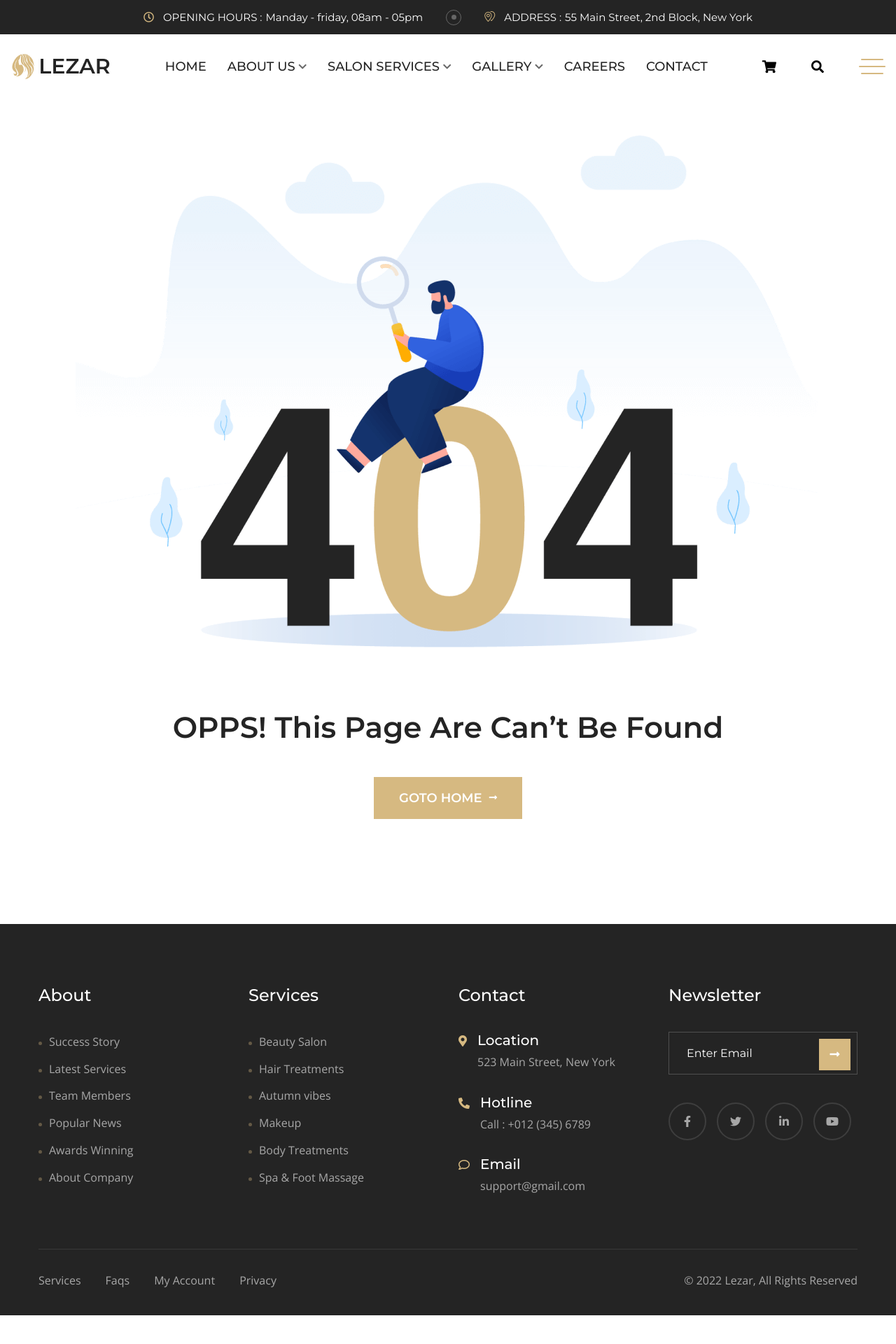
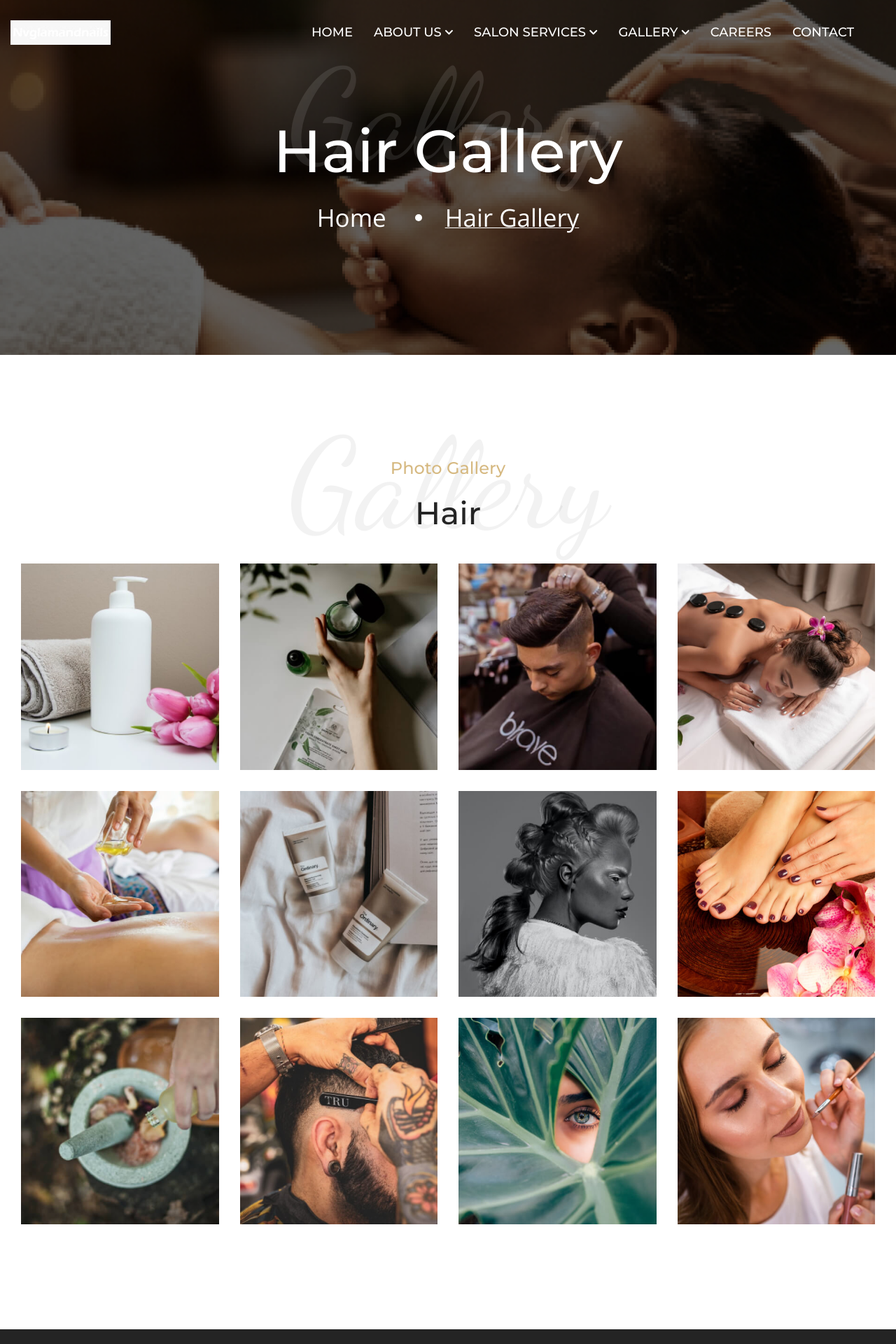
Before and after one commit to baluangular225/Nvglamandnails, a Next.js app: page /hair in a window 1280 px wide. Before the commit this address had no page. Shown: the top 1920 px of the page at 70% size. Before the commit the page ends 1879 px from the top, so only its background shows below. Built offline with nearby package versions, Linux system fonts and the light colour scheme.

Commit message:
added gallery

```diff
--- /dev/null
+++ b/pages/hair.js
@@ -0,0 +1,25 @@
+import dynamic from "next/dynamic";
+import Layout from "../src/layout/Layout";
+import PageBanner from "../src/layout/PageBanner";
+
+const PortfolioIsotop = dynamic(
+  () => import("../src/components/isotop/PortfolioIsotop"),
+  {
+    ssr: false,
+  }
+);
+
+const hair = () => {
+  return (
+    <Layout pageName={"Hair Gallery"}>
+      <PageBanner
+        pageName={"Hair Gallery"}
+        bgText="Gallery"
+        textAlign={"center"}
+      />
+      <PortfolioIsotop />
+    </Layout>
+  )
+}
+
+export default hair;
--- a/src/components/isotop/PortfolioIsotop.js
+++ b/src/components/isotop/PortfolioIsotop.js
@@ -1,98 +1,21 @@
-import Isotope from "isotope-layout";
 import Link from "next/link";
-import { useEffect, useRef, useState } from "react";
 
 const PortfolioIsotop = () => {
-  // Isotope
-  const isotope = useRef();
-  const [filterKey, setFilterKey] = useState("*");
-  useEffect(() => {
-    setTimeout(() => {
-      isotope.current = new Isotope(".portfolio-active", {
-        itemSelector: ".item",
-        //    layoutMode: "fitRows",
-        percentPosition: true,
-        masonry: {
-          columnWidth: ".item",
-        },
-        animationOptions: {
-          duration: 750,
-          easing: "linear",
-          queue: false,
-        },
-      });
-    }, 1000);
-    //     return () => isotope.current.destroy();
-  }, []);
-  useEffect(() => {
-    if (isotope.current) {
-      filterKey === "*"
-        ? isotope.current.arrange({ filter: `*` })
-        : isotope.current.arrange({ filter: `.${filterKey}` });
-    }
-  }, [filterKey]);
-  const handleFilterKeyChange = (key) => () => {
-    setFilterKey(key);
-  };
-  const activeBtn = (value) => (value === filterKey ? "current" : "");
   return (
     <section className="portfolio-section pt-140 rpt-90 pb-120 rpb-80">
       <div className="container-fluid">
         <div className="section-title text-center mb-45">
-          <span className="bg-text">Case Study</span>
+          <span className="bg-text">Gallery</span>
           <span className="sub-title">Photo Gallery</span>
-          <h2>Latest Working Projects</h2>
+          <h2>Hair</h2>
         </div>
-        <ul className="portfolio-filter mb-55">
-          <li
-            data-filter="*"
-            className={`c-pointer ${activeBtn("*")}`}
-            onClick={handleFilterKeyChange("*")}
-          >
-            Show All
-          </li>
-          <li
-            className={`c-pointer ${activeBtn("beauty")}`}
-            onClick={handleFilterKeyChange("beauty")}
-            data-filter=".beauty"
-          >
-            Beauty
-          </li>
-          <li
-            className={`c-pointer ${activeBtn("massage")}`}
-            onClick={handleFilterKeyChange("massage")}
-            data-filter=".massage"
-          >
-            Massage
-          </li>
-          <li
-            className={`c-pointer ${activeBtn("spa-foot")}`}
-            onClick={handleFilterKeyChange("spa-foot")}
-            data-filter=".spa-foot"
-          >
-            Spa &amp; Foot
-          </li>
-          <li
-            className={`c-pointer ${activeBtn("hair-colors")}`}
-            onClick={handleFilterKeyChange("hair-colors")}
-            data-filter=".hair-colors"
-          >
-            Hair Colors
-          </li>
-          <li
-            className={`c-pointer ${activeBtn("treatments")}`}
-            onClick={handleFilterKeyChange("treatments")}
-            data-filter=".treatments"
-          >
-            Treatments
-          </li>
-        </ul>
-        <div className="row portfolio-active">
-          <div className="col-xl-3 col-lg-4 col-sm-6 item beauty treatments">
+        {/* Removed filter buttons and isotope logic */}
+        <div className="row">
+          <div className="col-xl-3 col-lg-4 col-sm-6">
             <div className="portfolio-item wow fadeInUp delay-0-2s">
               <img
                 src="assets/images/projects/portfolio1.jpg"
-                alt="Protfolio"
+                alt="Portfolio"
               />
               <div className="portfolio-content">
                 <h6>
@@ -102,11 +25,11 @@ const PortfolioIsotop = () => {
               </div>
             </div>
           </div>
-          <div className="col-xl-3 col-lg-4 col-sm-6 item massage">
+          <div className="col-xl-3 col-lg-4 col-sm-6">
             <div className="portfolio-item wow fadeInUp delay-0-4s">
               <img
                 src="assets/images/projects/portfolio2.jpg"
-                alt="Protfolio"
+                alt="Portfolio"
               />
               <div className="portfolio-content">
                 <h6>
@@ -116,11 +39,11 @@ const PortfolioIsotop = () => {
               </div>
             </div>
           </div>
-          <div className="col-xl-3 col-lg-4 col-sm-6 item spa-foot">
+          <div className="col-xl-3 col-lg-4 col-sm-6">
             <div className="portfolio-item wow fadeInUp delay-0-6s">
               <img
                 src="assets/images/projects/portfolio3.jpg"
-                alt="Protfolio"
+                alt="Portfolio"
               />
               <div className="portfolio-content">
                 <h6>
@@ -130,11 +53,11 @@ const PortfolioIsotop = () => {
               </div>
             </div>
           </div>
-          <div className="col-xl-3 col-lg-4 col-sm-6 item beauty treatments">
+          <div className="col-xl-3 col-lg-4 col-sm-6">
             <div className="portfolio-item wow fadeInUp delay-0-8s">
               <img
                 src="assets/images/projects/portfolio4.jpg"
-                alt="Protfolio"
+                alt="Portfolio"
               />
               <div className="portfolio-content">
                 <h6>
@@ -144,11 +67,11 @@ const PortfolioIsotop = () => {
               </div>
             </div>
           </div>
-          <div className="col-xl-3 col-lg-4 col-sm-6 item massage">
+          <div className="col-xl-3 col-lg-4 col-sm-6">
             <div className="portfolio-item wow fadeInUp delay-0-2s">
               <img
                 src="assets/images/projects/portfolio5.jpg"
-                alt="Protfolio"
+                alt="Portfolio"
               />
               <div className="portfolio-content">
                 <h6>
@@ -158,11 +81,11 @@ const PortfolioIsotop = () => {
               </div>
             </div>
           </div>
-          <div className="col-xl-3 col-lg-4 col-sm-6 item spa-foot treatments">
+          <div className="col-xl-3 col-lg-4 col-sm-6">
             <div className="portfolio-item wow fadeInUp delay-0-4s">
               <img
                 src="assets/images/projects/portfolio6.jpg"
-                alt="Protfolio"
+                alt="Portfolio"
               />
               <div className="portfolio-content">
                 <h6>
@@ -172,11 +95,11 @@ const PortfolioIsotop = () => {
               </div>
             </div>
           </div>
-          <div className="col-xl-3 col-lg-4 col-sm-6 item beauty hair-colors">
+          <div className="col-xl-3 col-lg-4 col-sm-6">
             <div className="portfolio-item wow fadeInUp delay-0-6s">
               <img
                 src="assets/images/projects/portfolio7.jpg"
-                alt="Protfolio"
+                alt="Portfolio"
               />
               <div className="portfolio-content">
                 <h6>
@@ -186,11 +109,11 @@ const PortfolioIsotop = () => {
               </div>
             </div>
           </div>
-          <div className="col-xl-3 col-lg-4 col-sm-6 item massage">
+          <div className="col-xl-3 col-lg-4 col-sm-6">
             <div className="portfolio-item wow fadeInUp delay-0-8s">
               <img
                 src="assets/images/projects/portfolio8.jpg"
-                alt="Protfolio"
+                alt="Portfolio"
               />
               <div className="portfolio-content">
                 <h6>
@@ -200,11 +123,11 @@ const PortfolioIsotop = () => {
               </div>
             </div>
           </div>
-          <div className="col-xl-3 col-lg-4 col-sm-6 item spa-foot hair-colors">
+          <div className="col-xl-3 col-lg-4 col-sm-6">
             <div className="portfolio-item wow fadeInUp delay-0-2s">
               <img
                 src="assets/images/projects/portfolio9.jpg"
-                alt="Protfolio"
+                alt="Portfolio"
               />
               <div className="portfolio-content">
                 <h6>
@@ -214,11 +137,11 @@ const PortfolioIsotop = () => {
               </div>
             </div>
           </div>
-          <div className="col-xl-3 col-lg-4 col-sm-6 item beauty treatments">
+          <div className="col-xl-3 col-lg-4 col-sm-6">
             <div className="portfolio-item wow fadeInUp delay-0-4s">
               <img
                 src="assets/images/projects/portfolio10.jpg"
-                alt="Protfolio"
+                alt="Portfolio"
               />
               <div className="portfolio-content">
                 <h6>
@@ -228,11 +151,11 @@ const PortfolioIsotop = () => {
               </div>
             </div>
           </div>
-          <div className="col-xl-3 col-lg-4 col-sm-6 item hair-colors">
+          <div className="col-xl-3 col-lg-4 col-sm-6">
             <div className="portfolio-item wow fadeInUp delay-0-6s">
               <img
                 src="assets/images/projects/portfolio11.jpg"
-                alt="Protfolio"
+                alt="Portfolio"
               />
               <div className="portfolio-content">
                 <h6>
@@ -242,11 +165,11 @@ const PortfolioIsotop = () => {
               </div>
             </div>
           </div>
-          <div className="col-xl-3 col-lg-4 col-sm-6 item spa-foot treatments">
+          <div className="col-xl-3 col-lg-4 col-sm-6">
             <div className="portfolio-item wow fadeInUp delay-0-8s">
               <img
                 src="assets/images/projects/portfolio12.jpg"
-                alt="Protfolio"
+                alt="Portfolio"
               />
               <div className="portfolio-content">
                 <h6>
--- a/src/layout/Header.js
+++ b/src/layout/Header.js
@@ -39,18 +39,14 @@ const Header = ({ header }) => {
         <Header3
           navToggle={navToggle}
           setNavToggle={setNavToggle}
-          searchToggle={searchToggle}
-          setSearchToggle={setSearchToggle}
         />
       );
-
     default:
+      // Use Header3 as default
       return (
-        <DefaultHeader
+        <Header3
           navToggle={navToggle}
           setNavToggle={setNavToggle}
-          searchToggle={searchToggle}
-          setSearchToggle={setSearchToggle}
         />
       );
   }
@@ -98,126 +94,6 @@ const Menus = () => {
   );
 };
 
-const DefaultHeader = ({
-  navToggle,
-  searchToggle,
-  setSearchToggle,
-  setNavToggle,
-}) => {
-  useEffect(() => {
-    document.querySelector("body").className = "";
-  }, []);
-  return (
-    <header className="main-header header-three">
-      <div className="header-top-wrap bg-black text-white py-10">
-        <div className="container">
-          <div className="header-top">
-            <ul>
-              <li>
-                <i className="far fa-clock" /> <span>Opening hours :</span>{" "}
-                Manday - friday, 08am - 05pm
-              </li>
-              <li>
-                <i className="flaticon-locations" /> <span>Address :</span> 55
-                Main Street, 2nd Block, New York
-              </li>
-            </ul>
-          </div>
-        </div>
-      </div>
-      {/*Header-Upper*/}
-      <div className="header-upper">
-        <div className="container-fluid clearfix">
-          <div className="header-inner d-flex align-items-center bg-white">
-            <div className="logo-outer">
-              <div className="logo">
-                <Link href="/">
-                  <img
-                    src="assets/images/logos/color-logo.png"
-                    alt="Logo"
-                    title="Logo"
-                  />
-                </Link>
-              </div>
-            </div>
-            <div className="nav-outer clearfix">
-              {/* Main Menu */}
-              <nav className="main-menu navbar-expand-lg">
-                <div className="navbar-header">
-                  {/* Toggle Button */}
-                  <button
-                    type="button"
-                    className="navbar-toggle"
-                    data-toggle="collapse"
-                    data-target=".navbar-collapse"
-                    onClick={() => setNavToggle(!navToggle)}
-                  >
-                    <span className="icon-bar" />
-                    <span className="icon-bar" />
-                    <span className="icon-bar" />
-                  </button>
-                  <div className="mobile-logo p-15 m-auto">
-                    <Link href="/">
-                      <img
-                        src="assets/images/logos/logo.png"
-                        alt="Logo"
-                        title="Logo"
-                      />
-                    </Link>
-                  </div>
-                </div>
-                <div
-                  className={`navbar-collapse collapse clearfix ${
-                    navToggle ? "show" : ""
-                  }`}
-                >
-                  <Menus />
-                  <MobileMenu />
-                </div>
-              </nav>
-              {/* Main Menu End*/}
-            </div>
-            {/* Menu Button */}
-            <div className="menu-icons">
-              <button className="cart">
-                <i className="fas fa-shopping-cart" />
-              </button>
-              {/* Nav Search */}
-              <div className="nav-search py-15">
-                <button
-                  className="fa fa-search"
-                  onClick={() => setSearchToggle(!searchToggle)}
-                />
-                <form
-                  onClick={(e) => e.preventDefault()}
-                  action="#"
-                  className={`${searchToggle ? "" : "hide"}`}
-                >
-                  <input
-                    type="text"
-                    placeholder="Search"
-                    className="searchbox"
-                    required=""
-                  />
-                  <button type="submit" className="searchbutton fa fa-search" />
-                </form>
-              </div>
-              {/* menu sidbar */}
-              <div className="menu-sidebar" onClick={() => sidebarOnclick()}>
-                <button>
-                  <span className="icon-bar" />
-                  <span className="icon-bar" />
-                  <span className="icon-bar" />
-                </button>
-              </div>
-            </div>
-          </div>
-        </div>
-      </div>
-      {/*End Header Upper*/}
-    </header>
-  );
-};
 const Header3 = ({
   navToggle,
   setNavToggle,
```
Also changed, not shown: pages/index.js (+0 -56 lines).
